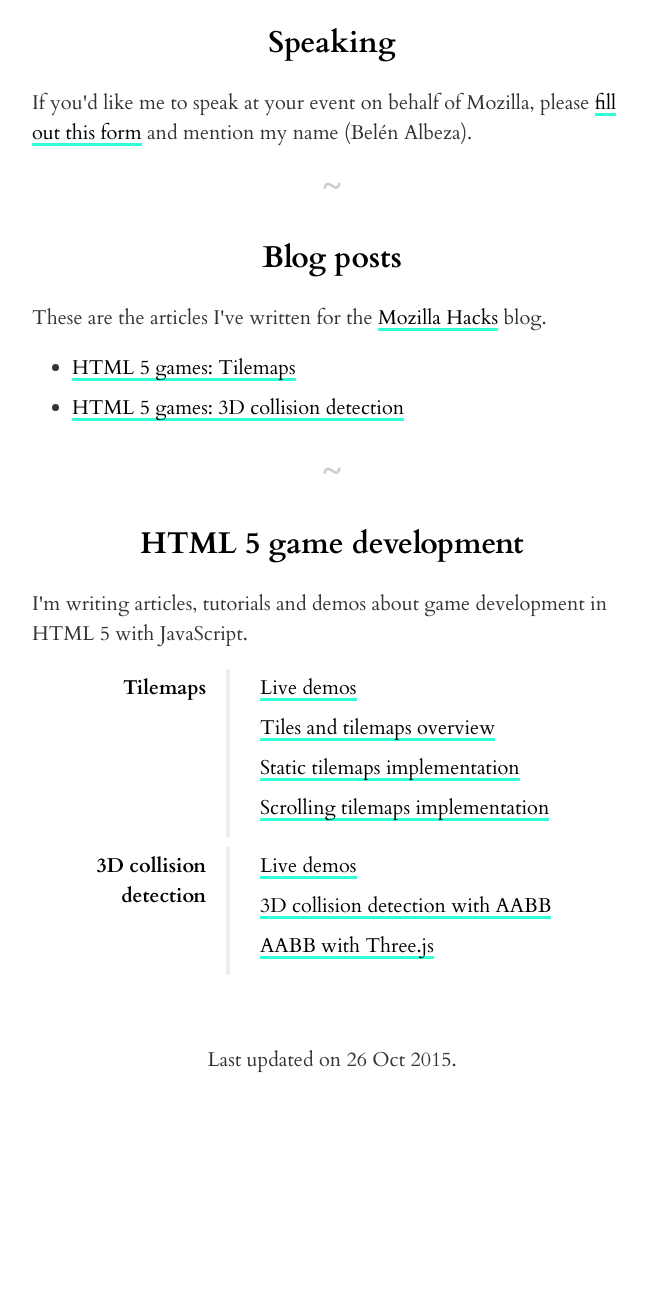
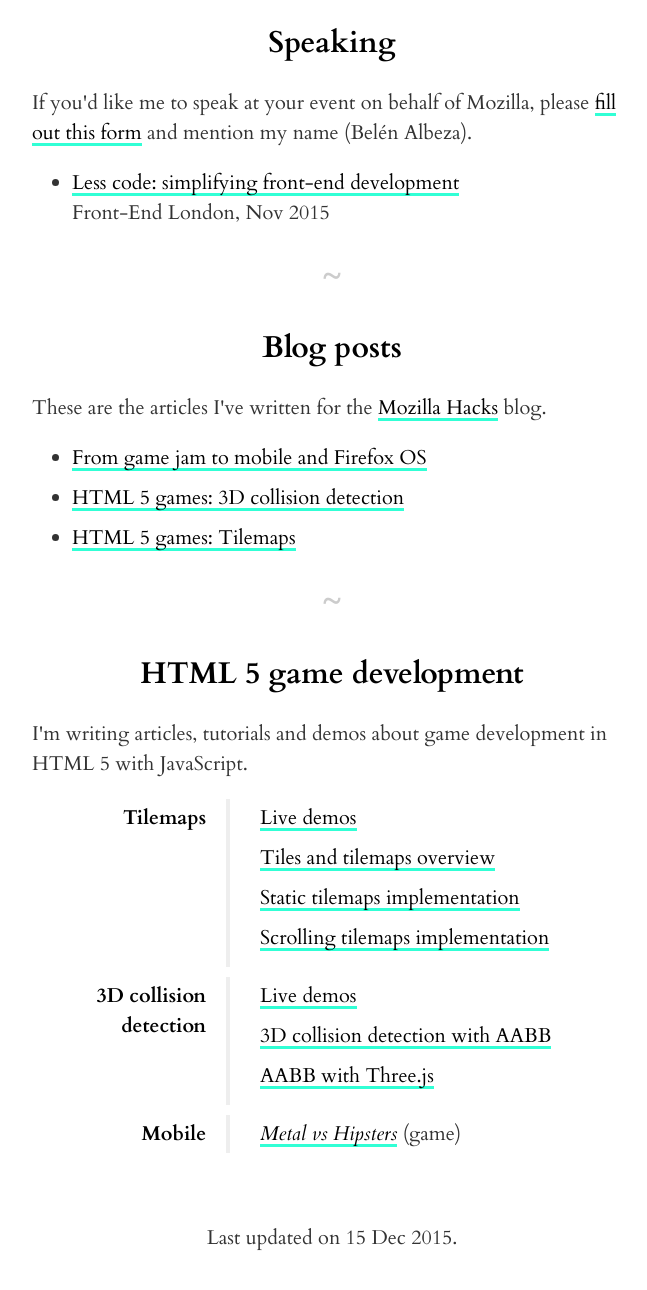
Before and after one commit to belen-albeza/mozilla, a plain HTML site: page index.html in a window 1280 px wide. Shown: the part 751-2041 px from the top of the page, without its empty margins (308-955 px from the left). Before the commit the page ends 1906 px from the top, so only its background shows below. Drawn offline with Linux system fonts and the light colour scheme.

Commit message:
update with posts/talks

```diff
--- a/index.html
+++ b/index.html
@@ -49,6 +49,9 @@
         <p>If you'd like me to speak at your event on behalf of Mozilla, please
         <a href="https://bugzilla.mozilla.org/form.dev-engagement-event">
             fill out this form</a> and mention my name (Belén Albeza).</p>
+
+        <ul>
+            <li><a href="http://belen-albeza.github.io/simplify-front-end-fel/">Less code: simplifying front-end development</a><br>Front-End London, Nov 2015
     </section>
 
     <section>
@@ -56,10 +59,12 @@
         <p>These are the articles I've written for the
             <a href="https://hacks.mozilla.org/">Mozilla Hacks</a> blog.</p>
         <ul>
+            <li><a href="https://hacks.mozilla.org/2015/12/from-game-jam-to-mobile-and-firefox-os/">
+                From game jam to mobile and Firefox OS</a></li>
+            <li><a href="https://hacks.mozilla.org/2015/10/html-5-games-3d-collision-detection/">
+                HTML 5 games: 3D collision detection</a></li>
             <li><a href="https://hacks.mozilla.org/2015/10/html-5-games-tilemaps/">
                 HTML 5 games: Tilemaps</a></li>
-            <li><a href="https://hacks.mozilla.org/2015/10/html-5-games-3d-collision-detection/">
-                HTML 5 games: 3D collision detection</a></li>
         </ul>
     </section>
 
@@ -91,11 +96,17 @@
                     AABB with Three.js</a></li>
             </ul></td>
         </tr>
+        <tr>
+            <th>Mobile</th>
+            <td><ul>
+                <li><a href="http://belen-albeza.github.io/ldjam-32-fxos/"><i>Metal vs Hipsters</i></a> (game)</li>
+            </ul></td>
+        </tr>
     </table>
     </section>
 
     <footer class="main-footer">
-        <p>Last updated on 26 Oct 2015.</p>
+        <p>Last updated on 15 Dec 2015.</p>
     </footer>
 </main>
 </div><!-- main wrapper -->
```
